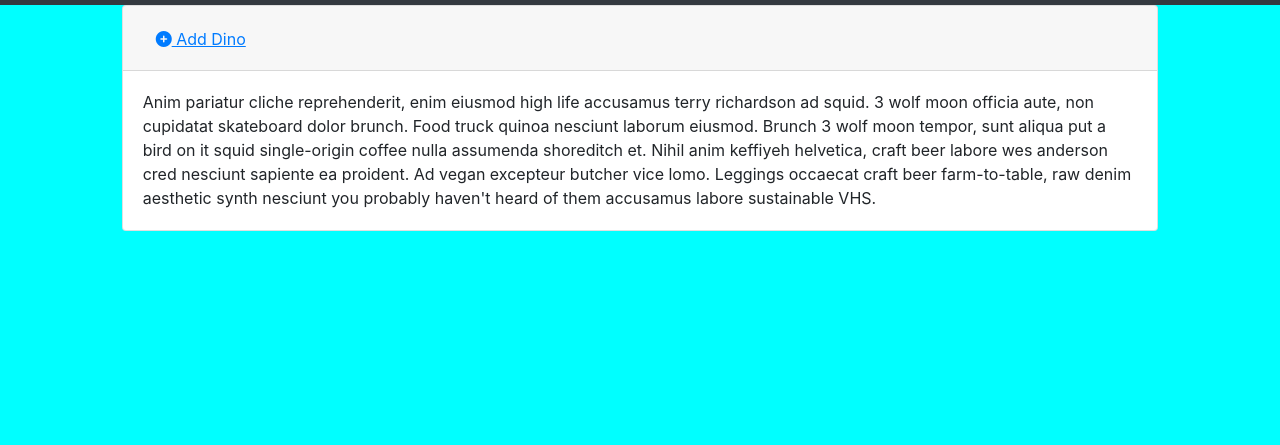
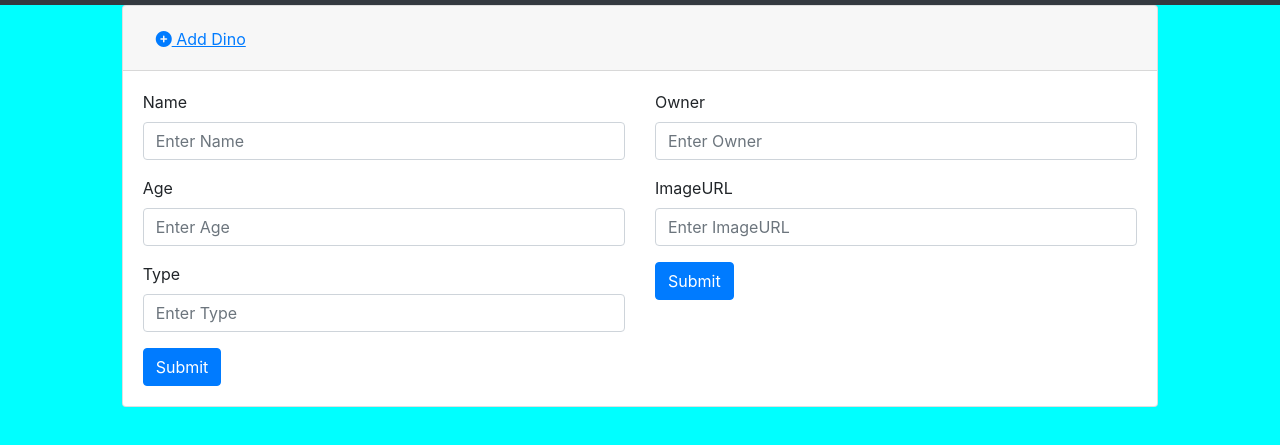
Before and after one commit to Jmarquez8951/dino-kennel, a plain HTML site: page index.html in a window 1280 px wide. Both pictures are taken after a click on the button "Add Dino". Shown: the part 51-496 px from the top of the page. Drawn offline with nearby package versions, Linux system fonts and the light colour scheme.

Commit message:
added form inputs

```diff
--- a/index.html
+++ b/index.html
@@ -14,7 +14,6 @@
     </nav>
 
     <div class="col-10 offset-1">
-
         <div class="accordion" id="accordionExample">
             <div class="card">
             <div class="card-header" id="headingOne">
@@ -26,7 +25,35 @@
             </div>
             <div id="collapseOne" class="collapse" aria-labelledby="headingOne" data-parent="#accordionExample">
                 <div class="card-body">
-              Anim pariatur cliche reprehenderit, enim eiusmod high life accusamus terry richardson ad squid. 3 wolf moon officia aute, non cupidatat skateboard dolor brunch. Food truck quinoa nesciunt laborum eiusmod. Brunch 3 wolf moon tempor, sunt aliqua put a bird on it squid single-origin coffee nulla assumenda shoreditch et. Nihil anim keffiyeh helvetica, craft beer labore wes anderson cred nesciunt sapiente ea proident. Ad vegan excepteur butcher vice lomo. Leggings occaecat craft beer farm-to-table, raw denim aesthetic synth nesciunt you probably haven't heard of them accusamus labore sustainable VHS.
+                    <form class="row">
+                        <div class="col-6">
+                            <div class="form-group">
+                                <label for="dino-name">Name</label>
+                                <input type="text" class="form-control" id="dino-name" aria-describedby="nameHelp" placeholder="Enter Name">
+                              </div>
+                              <div class="form-group">
+                                <label for="dino-age">Age</label>
+                                <input type="number" class="form-control" id="dino-age" aria-describedby="ageHelp" placeholder="Enter Age">
+                              </div>
+                              <div class="form-group">
+                                <label for="dino-type">Type</label>
+                                <input type="text" class="form-control" id="dino-type" aria-describedby="TypeHelp" placeholder="Enter Type">
+                              </div>
+                              <button type="submit" class="btn btn-primary">Submit</button>
+                        </div>
+                        <div class="col-6">
+                            <div class="form-group">
+                                <label for="dino-owner">Owner</label>
+                                <input type="text" class="form-control" id="dino-owner" aria-describedby="OwnerHelp" placeholder="Enter Owner">
+                              </div>
+                              <div class="form-group">
+                                <label for="dino-image">ImageURL</label>
+                                <input type="text" class="form-control" id="dino-image" aria-describedby="imageHelp" placeholder="Enter ImageURL">
+                              </div>
+                              <button type="submit" class="btn btn-primary">Submit</button>
+                        </div>
+                      </form>
+                </div>
               </div>
            </div>
         </div>
```
Lines whose indentation alone changed are shown as unchanged.
